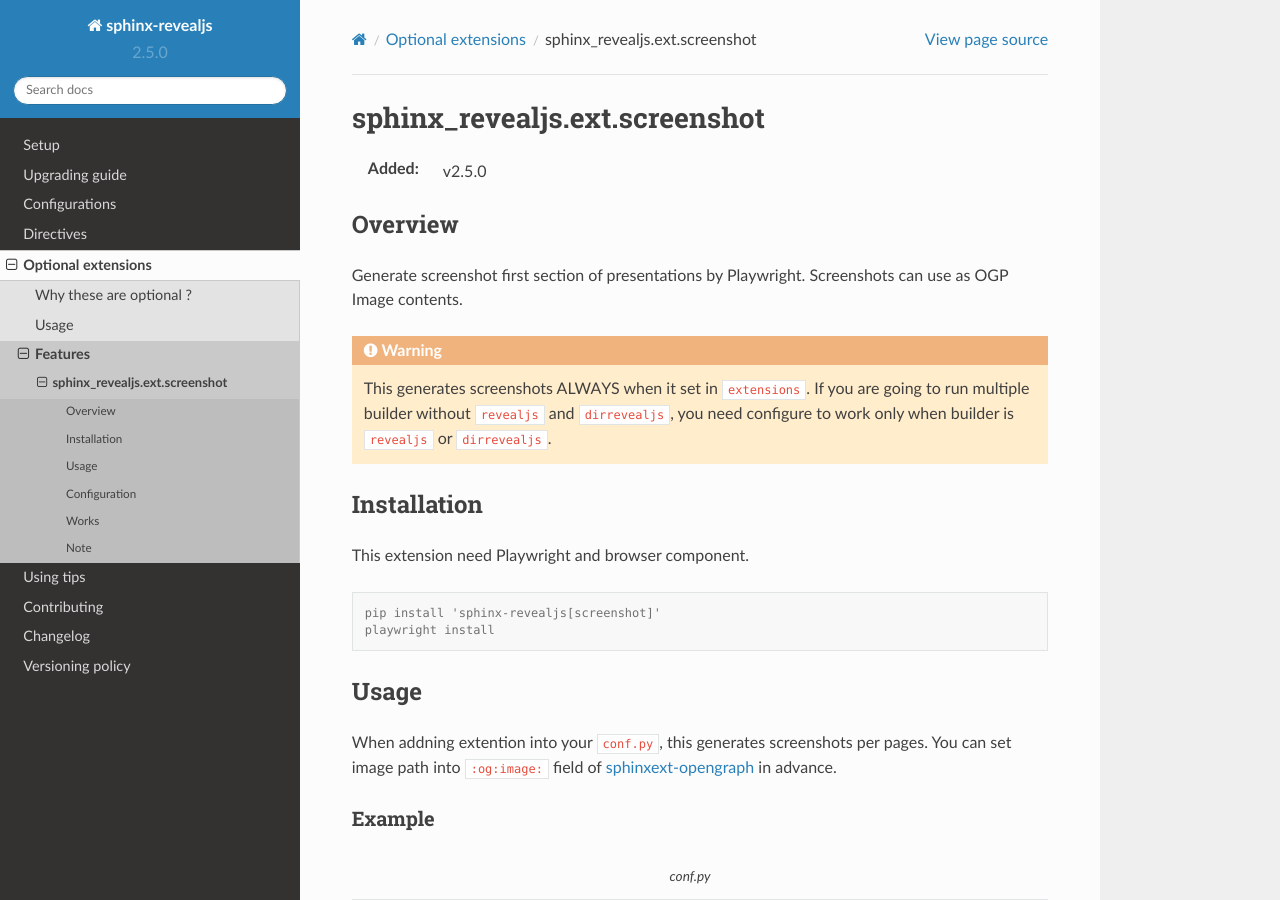
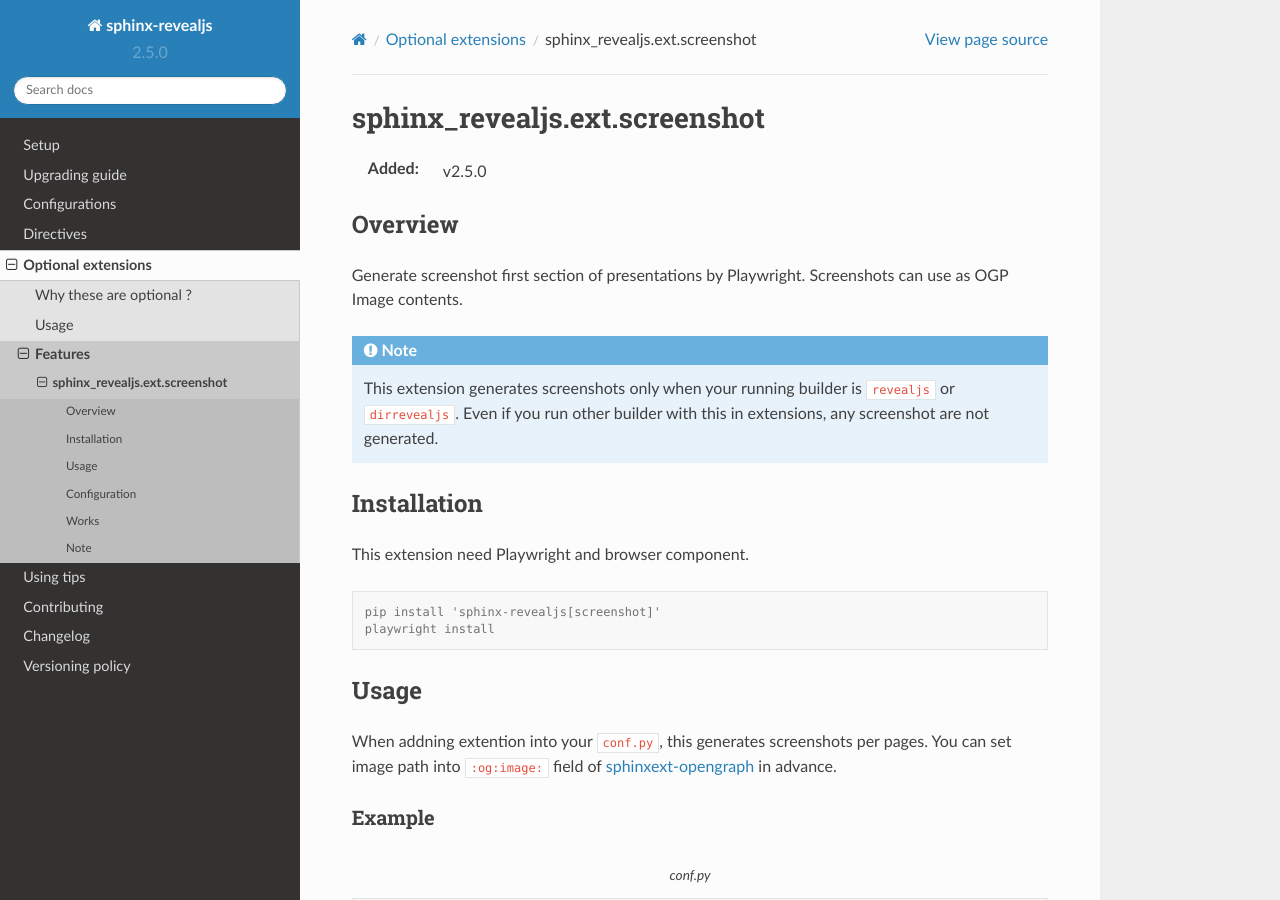
Before and after one commit to attakei/sphinx-revealjs, a Sphinx documentation site: the page built from doc/optional-extensions/screenshot.rst, in a window 1280 px wide and 900 px high. Built offline with Sphinx 7.4.7 and the Read the Docs theme 2.0.0, drawn with Linux system fonts in a browser that asks for light colours.

Commit message:
docs(screenshot): Update doc

```diff
--- a/doc/optional-extensions/screenshot.rst
+++ b/doc/optional-extensions/screenshot.rst
@@ -10,11 +10,10 @@
 Generate screenshot first section of presentations by Playwright.
 Screenshots can use as OGP Image contents.
 
-.. warning::
+.. note::
 
-   This generates screenshots ALWAYS when it set in ``extensions``.
-   If you are going to run multiple builder without ``revealjs`` and ``dirrevealjs``,
-   you need configure to work only when builder is ``revealjs`` or ``dirrevealjs``.
+   This extension generates screenshots only when your running builder is ``revealjs`` or ``dirrevealjs``.
+   Even if you run other builder with this in extensions, any screenshot are not generated.
 
 Installation
 ============
```
